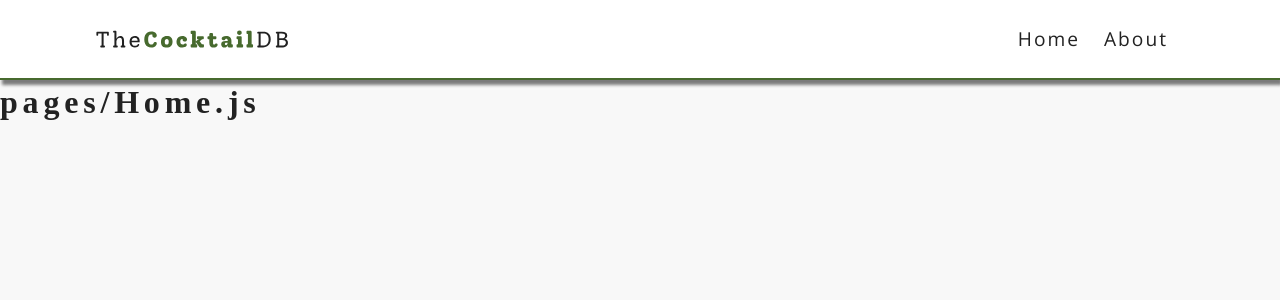
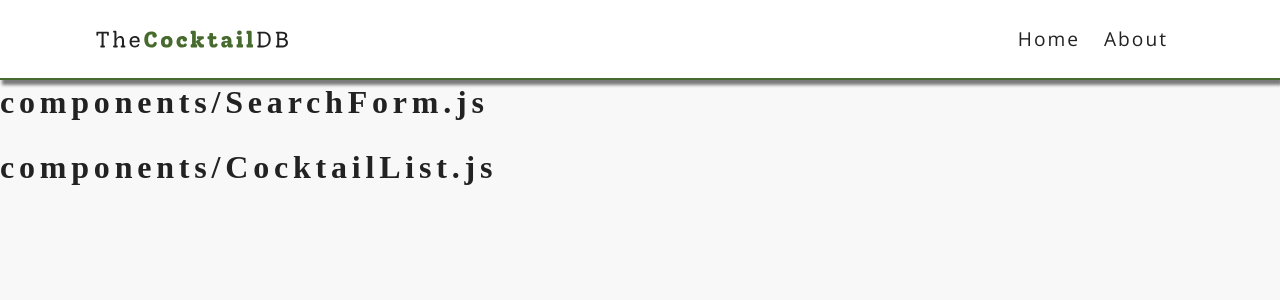
Before and after one commit to MAbdurahman/react-cocktail-search, a React (Create React App) app: page / in a window 1280 px wide. Shown: the top 300 px of the page. Built offline with nearby package versions, Linux system fonts and the light colour scheme; no server answers; a web font is replaced by a local one.

Commit message:
Add useState and UseEffect to Home.js and properties to SearchForm.js

```diff
--- a/src/components/CocktailList.js
+++ b/src/components/CocktailList.js
@@ -3,7 +3,9 @@
 ===========================================*/
 import React from 'react';
 
-const CocktailList = () => {
+const CocktailList = ({cocktails, loading}) => {
+
+
    return (
       <div>
          <h1>components/CocktailList.js</h1>
--- a/src/components/SearchForm.js
+++ b/src/components/SearchForm.js
@@ -3,7 +3,7 @@
 ===========================================*/
 import React from 'react';
 
-const SearchForm = () => {
+const SearchForm = ({setSearchTerm}) => {
    return (
       <div>
          <h1>components/SearchForm.js</h1>
--- a/src/pages/Home.js
+++ b/src/pages/Home.js
@@ -1,14 +1,74 @@
 /*===========================================
             pages/Home.js
 ===========================================*/
-import React from 'react';
+import React, {useState, useEffect} from 'react';
+import CocktailList from '../components/CocktailList';
+import SearchForm from '../components/SearchForm';
+
 
 const Home = () => {
-   return (
-      <div>
-         <h1>pages/Home.js</h1>
-      </div>
-   )
+	//**************** Hook useState ****************//
+	const [loading, setLoading] = useState(false);
+	const [searchTerm, setSearchTerm] = useState('ab');
+	const [cocktails, setCocktails] = useState([]);
+
+   //**************** Hook useEffect ****************//
+   useEffect(() => {
+
+      setLoading(true);
+
+		async function getDrinks() {
+
+			try {
+				const response = await fetch(
+					`https://www.thecocktaildb.com/api/json/v1/1/search.php?s=${searchTerm}`
+				);
+				const data = await response.json();
+				const { drinks } = data;
+				if (drinks) {
+					const newCocktails = drinks.map(drink => {
+						const {
+							idDrink,
+							strDrink,
+							strDrinkThumb,
+							strAlcoholic,
+							strGlass,
+						} = drink;
+
+						return {
+							id: idDrink,
+							name: strDrink,
+							image: strDrinkThumb,
+							info: strAlcoholic,
+							glass: strGlass,
+						};
+               });
+
+               setCocktails(newCocktails);
+
+				} else {
+               setCocktails([]);
+
+            }
+
+			} catch (error) {
+				console.log(error);
+			}
+			setLoading(false);
+		}
+
+      getDrinks();
+
+	}, [searchTerm]);
+
+
+
+	return (
+		<main>
+			<SearchForm setSearchTerm={setSearchTerm} />
+			<CocktailList loading={loading} cocktails={setCocktails} />
+		</main>
+	);
 }
 
 export default Home;
```
